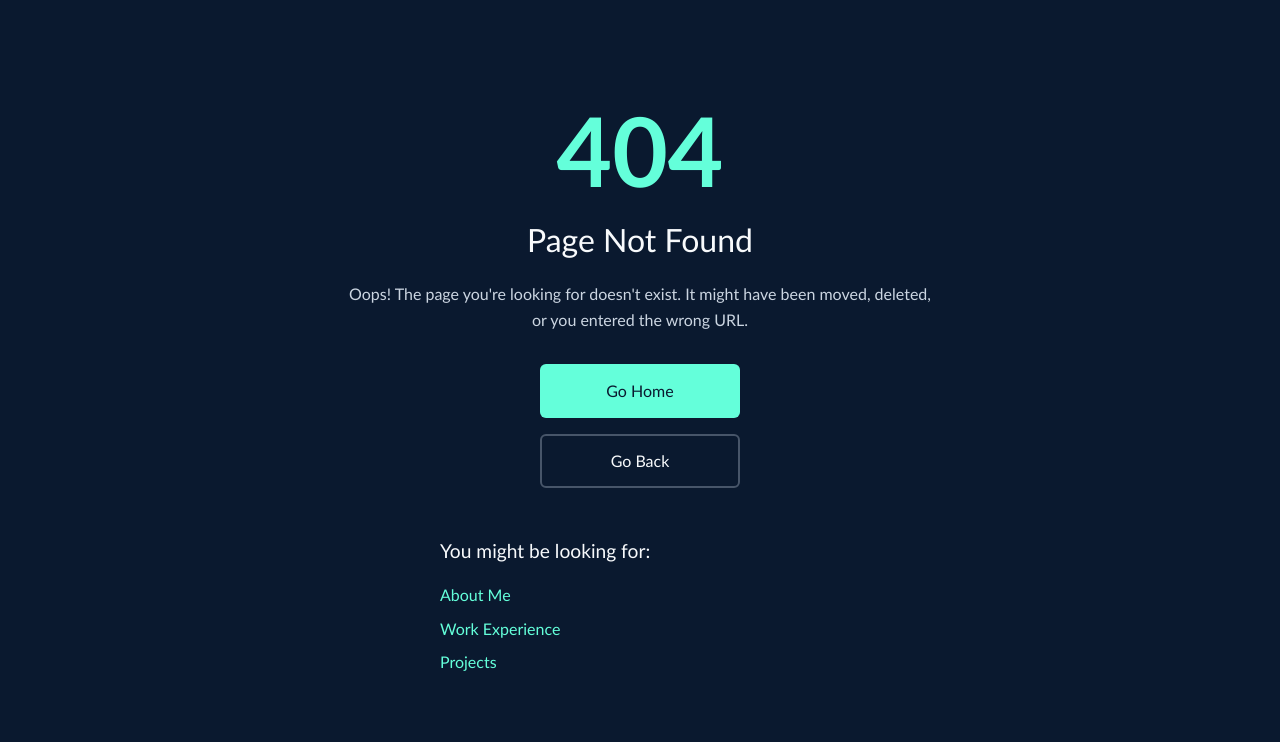
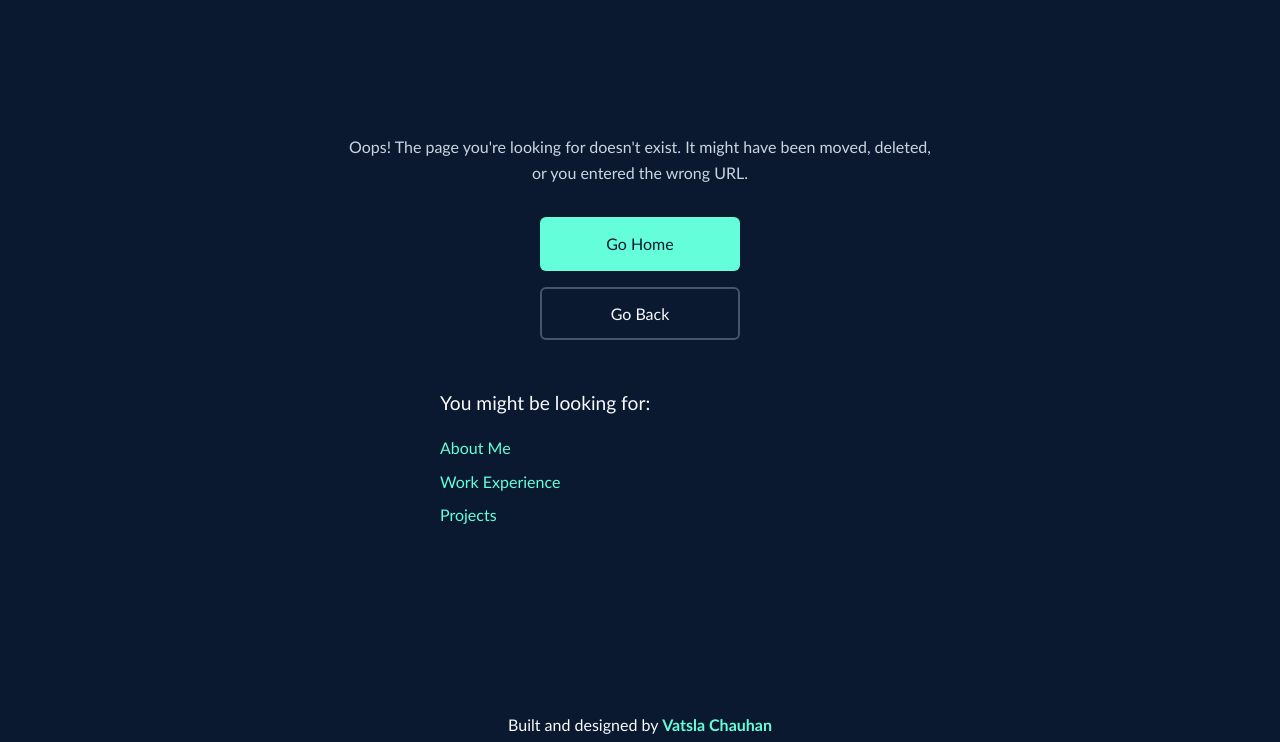
Before and after one commit to vatsla16/vatsla16.github.io, a plain HTML site: page 404.html in a window 1280 px wide. Shown: the part 42-784 px from the top of the page. Drawn offline with Linux system fonts and the light colour scheme.

Commit message:
Update 404.html

```diff
--- a/404.html
+++ b/404.html
@@ -20,6 +20,9 @@
   <meta property="twitter:url" content="https://vatsla16.github.io/404.html">
   <meta property="twitter:title" content="404 - Page Not Found | Vatsla Chauhan">
   <meta property="twitter:description" content="The page you're looking for doesn't exist. Navigate back to Vatsla Chauhan's Software Engineer portfolio.">
+
+  <!-- ensure all paths resolve from the site root -->
+  <base href="/" />
 
   <!-- Performance optimizations -->
   <link rel="preload" href="styles.css" as="style">
@@ -71,12 +74,13 @@
     </div>
   </header>
 
-  <main id="main" role="main">
+  <main id="main" role="main" class="nf-main">
+    <section role="region" aria-label="404 letter grid">
+      <ul id="letter-grid" class="letter-grid"></ul>
+    </section>
     <section class="error-section">
       <div class="container">
         <div class="error-content">
-          <h1>404</h1>
-          <h2>Page Not Found</h2>
           <p>Oops! The page you're looking for doesn't exist. It might have been moved, deleted, or you entered the wrong URL.</p>
           <div class="error-actions">
             <a href="index.html" class="btn-primary">Go Home</a>
```
